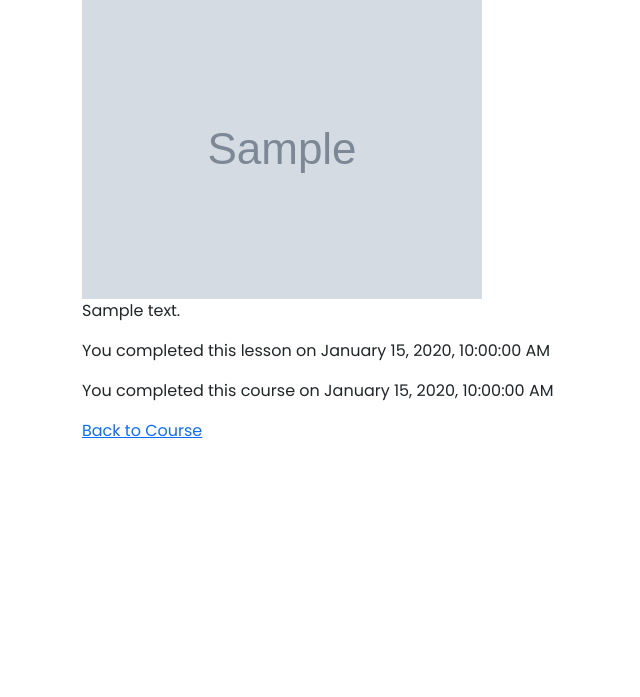
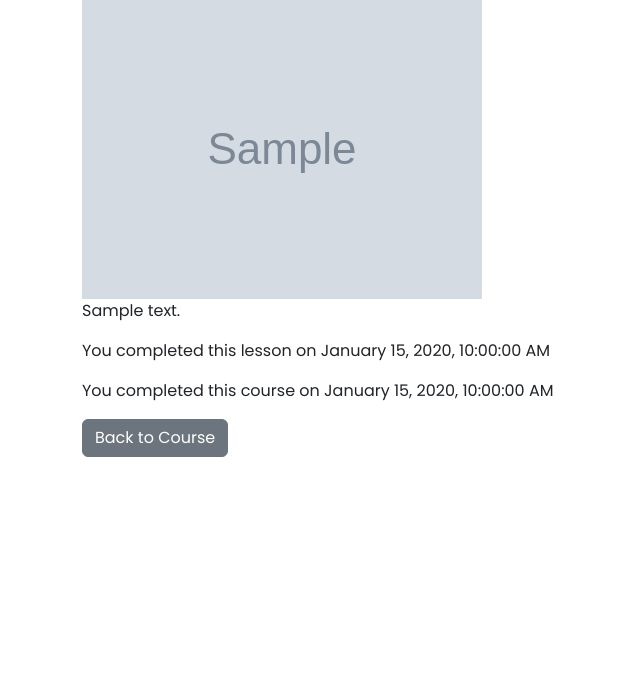
Before and after one commit to MusfiqDehan/OnlineLearningPlatform, a Django app: page /course/1/lesson/1/ in a window 1280 px wide. Shown: the part 231-928 px from the top of the page, without its empty margins (0-640 px from the left). Run offline with Django 5.2, Linux system fonts and the light colour scheme; a user stored in the database is signed in; tables that the repository leaves empty hold one stand-in row (values such as "Sample post"); grey boxes marked "Sample" are stand-in pictures.

Commit message:
style: update some template issues

```diff
--- a/templates/lessons/lesson_detail.html
+++ b/templates/lessons/lesson_detail.html
@@ -22,5 +22,5 @@
     {% endif %}
   {% endif %}
 
-  <a href="{% url 'course_detail' lesson.course.pk %}">Back to Course</a>
+  <a class="btn btn-secondary" href="{% url 'course_detail' lesson.course.pk %}">Back to Course</a>
 {% endblock %}
```
Also changed, not shown: templates/courses/course_list.html (+4 -15 lines).
